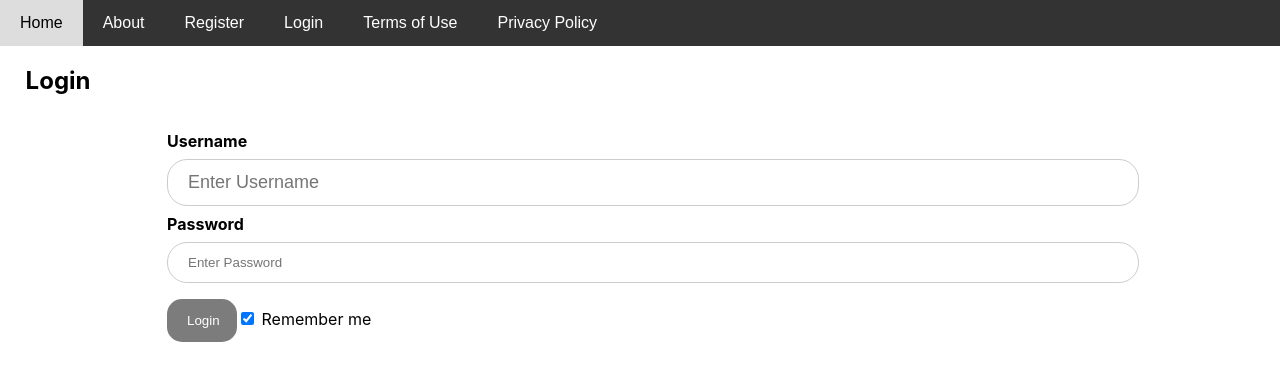
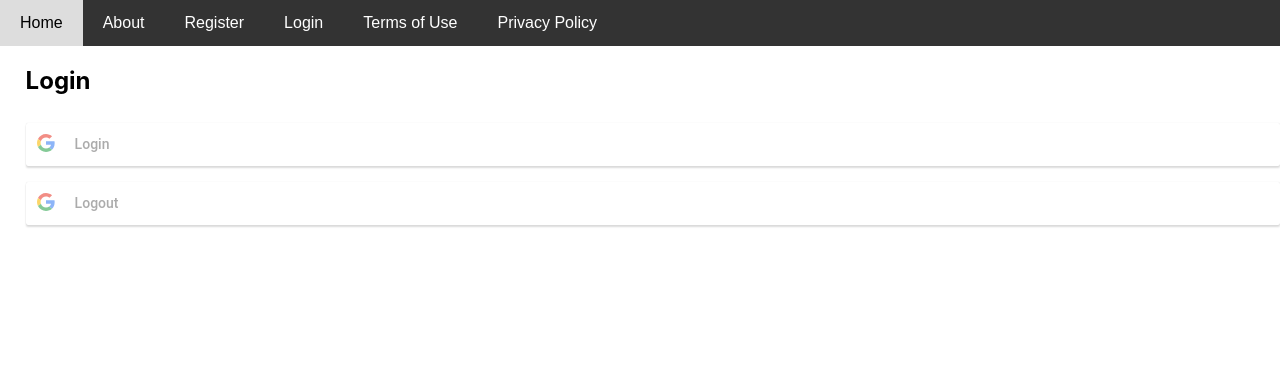
Before and after one commit to ENSE-701-Team-5/ENSE-701-Assignment, a React (Create React App) app in the folder frontend/: page /login in a window 1280 px wide. Shown: the top 380 px of the page. Built offline with nearby package versions, Linux system fonts and the light colour scheme.

Commit message:
Added Login Function

```diff
--- a/frontend/public/index.html
+++ b/frontend/public/index.html
@@ -1,6 +1,7 @@
 <!DOCTYPE html>
 <html lang="en">
   <head>
+
     <meta charset="utf-8" />
     <link rel="icon" href="%PUBLIC_URL%/favicon.ico" />
     <meta name="viewport" content="width=device-width, initial-scale=1" />
@@ -9,7 +10,10 @@
       name="description"
       content="Web site created using create-react-app"
     />
+    <meta name="google-signin-client_id" content="209951486190-ci1u206or30c25jrlm3augl5oumfjurs.apps.googleusercontent.com">
     <link rel="apple-touch-icon" href="%PUBLIC_URL%/logo192.png" />
+    <script src="https://apis.google.com/js/platform.js" async defer></script>
+    <script src="https://apis.google.com/js/platform.js?onload=init" async defer></script>
     <!--
       manifest.json provides metadata used when your web app is installed on a
       user's mobile device or desktop. See https://developers.google.com/web/fundamentals/web-app-manifest/
@@ -40,4 +44,13 @@
       To create a production bundle, use `npm run build` or `yarn build`.
     -->
   </body>
+  <script>
+    function onSignIn(googleUser) {
+  var profile = googleUser.getBasicProfile();
+  console.log('ID: ' + profile.getId()); // Do not send to your backend! Use an ID token instead.
+  console.log('Name: ' + profile.getName());
+  console.log('Image URL: ' + profile.getImageUrl());
+  console.log('Email: ' + profile.getEmail()); // This is null if the 'email' scope is not present.
+}
+  </script>
 </html>
--- a/frontend/src/Components/Login.css
+++ b/frontend/src/Components/Login.css
@@ -26,7 +26,7 @@ form {
     opacity: 0.8;
   }
 
-  .container {
+  .Google {
     padding: 16px;
     margin-left: 10%;
     margin-right: 10%;
--- a/frontend/src/Components/Login.js
+++ b/frontend/src/Components/Login.js
@@ -1,32 +1,22 @@
 import React from "react";
 import "./Login.css";
+import {GLogin} from '../Google_Login/GLogin';
+import {Logout} from '../Google_Login/Logout';
 
 export default function Login() {
-  return (
-    <div>
-      <h2>Login</h2>
-      <div className="container">
-        <label for="uname">
-          <b>Username</b>
-        </label>
-        <input type="text" placeholder="Enter Username" name="uname" required />
 
-        <label for="psw">
-          <b>Password</b>
-        </label>
-        <input
-          type="password"
-          placeholder="Enter Password"
-          name="psw"
-          required
-        />
+    return (
 
-        <button type="submit">Login</button>
-        <label>
-          <input type="checkbox" checked="checked" name="remember" /> Remember
-          me
-        </label>
+      <div>
+        <h2>Login</h2>
+
+        <div class="g-signin2" data-onsuccess="onSignIn">
+          <GLogin />
+          <Logout />
+        </div>
+
+
       </div>
-    </div>
-  );
+
+    );
 }
--- /dev/null
+++ b/frontend/src/Google_Login/GLogin.js
@@ -0,0 +1,28 @@
+import React from 'react';
+import GoogleLogout, { GoogleLogin } from 'react-google-login';
+
+const clinetID = '209951486190-ci1u206or30c25jrlm3augl5oumfjurs.apps.googleusercontent.com'
+
+export function GLogin() {
+    const onSuccess = (res) => {
+        console.log('[Login Success] currentUser:', res.profileObj);
+    };
+
+    const onFailure = (res) => {
+        console.log('[Login failed] res:', res);
+    };
+
+    return(
+        <div>
+            <GoogleLogin
+            clientId={clinetID}
+            buttonText="Login"
+            onSuccess={onSuccess}
+            onFailure={onFailure}
+            cookiePolicy={'single_host_origin'}
+            style={{marginTop: '100px' }}
+            isSignedIn={true}
+            ></GoogleLogin>
+        </div>
+    )
+}
--- /dev/null
+++ b/frontend/src/Google_Login/Logout.js
@@ -0,0 +1,22 @@
+import React from 'react';
+import GoogleLogout from 'react-google-login';
+
+const clinetID = '209951486190-ci1u206or30c25jrlm3augl5oumfjurs.apps.googleusercontent.com'
+
+export function Logout() {
+    const onSuccess = () => {
+        alert('Logout made successfully');
+    };
+
+    return(
+        <div>
+            <GoogleLogout
+            clientId={clinetID}
+            buttonText="Logout"
+            onLogoutSuccess={onSuccess}
+            ></GoogleLogout>
+        </div>
+    )
+}
+
+export default Logout;
--- a/package.json
+++ b/package.json
@@ -5,7 +5,8 @@
   "dependencies": {
     "chai": "^4.2.0",
     "dotenv": "^8.2.0",
-    "mocha": "^8.1.1"
+    "mocha": "^8.1.1",
+    "react-google-login": "^5.1.21"
   },
   "scripts": {
     "test": "cd backend && npm install && mocha",
```
Also changed, not shown: 2 other files (tests, documents, lock files or other folders).
